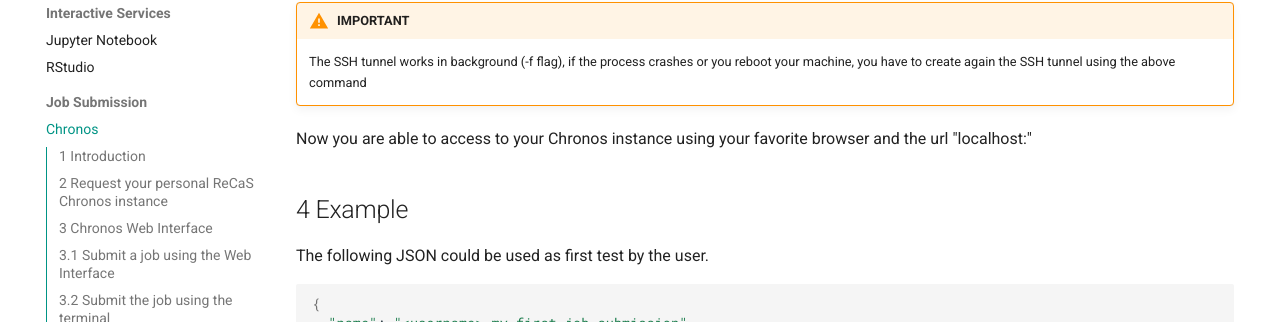
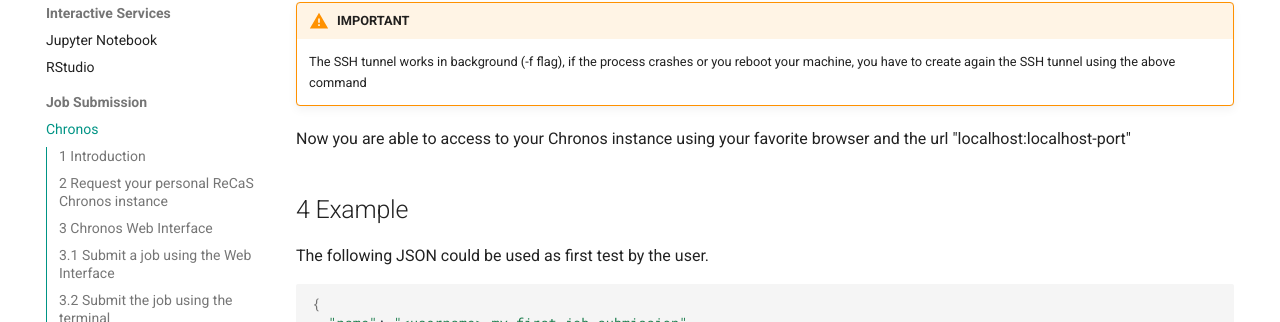
Before and after one commit to jvino/cluster-hpc-gpu-guides, an MkDocs documentation site: the page built from docs/job_submission/chronos.md, in a window 1280 px wide and 900 px high, scrolled down 4436 px. Shown: the part 131-453 px from the top of the window. Built offline with MkDocs 1.6.1 and Material for MkDocs 9.7.7, drawn with Linux system fonts in a browser that asks for light colours; comment, search, counter and statistics services are not loaded.

Commit message:
edited the ssh tunnel guide

```diff
--- a/docs/job_submission/chronos.md
+++ b/docs/job_submission/chronos.md
@@ -141,7 +141,7 @@
 !!! warning "IMPORTANT"
     The SSH tunnel works in background (-f flag), if the process crashes or you reboot your machine, you have to create again the SSH tunnel using the above command
 
-Now you are able to access to your Chronos instance using your favorite browser and the url "localhost:<localhost-port>"
+Now you are able to access to your Chronos instance using your favorite browser and the url "localhost:localhost-port"
 
 ## 4 Example
 
```
